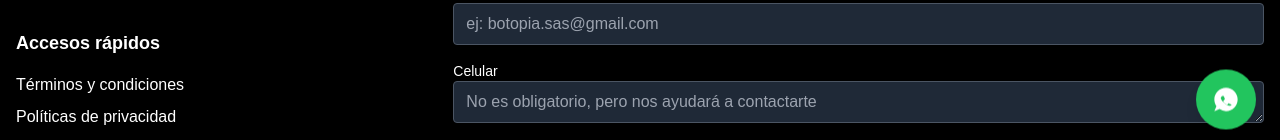
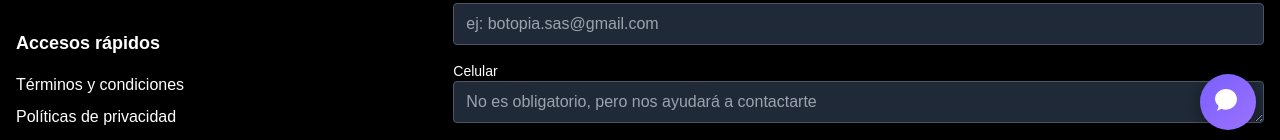
Before and after one commit to Botopia-SAS/PaginaWebBotopia, a React (Vite) app: page /contact in a window 1280 px wide. Shown: the part 639-779 px from the top of the page. Built offline with nearby package versions, Linux system fonts and the light colour scheme; no server answers; a web font is replaced by a local one.

Commit message:
Cambio diseño botón whatsaap

```diff
--- a/src/sections/WhatsAppButton.jsx
+++ b/src/sections/WhatsAppButton.jsx
@@ -1,26 +1,53 @@
 import React from "react";
+import PropTypes from "prop-types";
 
-const WhatsAppButton = () => {
-  const whatsappLink = "https://wa.me/573228726267"; // Tu número de WhatsApp en formato internacional
+const WhatsAppButton = ({
+  phoneNumber = "573228726267", // Número por defecto
+  message = "¡Hola! Me gustaría más información.", // Mensaje por defecto
+  size = 56, // Tamaño del botón por defecto
+  iconSize = 32, // Tamaño del ícono
+  backgroundColor = "linear-gradient(135deg, #7A5FFF, #9B72FF)", // Gradiente morado
+  boxShadow = "0 4px 15px rgba(0, 0, 0, 0.3)", // Sombra por defecto
+  position = { bottom: "24px", right: "24px" }, // Posición flotante
+}) => {
+  const whatsappLink = `https://wa.me/${phoneNumber}?text=${encodeURIComponent(message)}`;
 
   return (
     <a
       href={whatsappLink}
       target="_blank"
       rel="noopener noreferrer"
-      className="fixed bottom-6 right-6 bg-green-500 hover:bg-green-600 text-white p-4 rounded-full shadow-lg transition duration-300 animate-bounce z-50"
+      className="fixed flex items-center justify-center rounded-full z-50 animate-bounce" // Añadido efecto de rebote con Tailwind
+      style={{
+        width: size,
+        height: size,
+        background: backgroundColor,
+        boxShadow: boxShadow,
+        ...position, // Posición flotante configurable
+      }}
       aria-label="Chat on WhatsApp"
     >
       <svg
         xmlns="http://www.w3.org/2000/svg"
-        viewBox="0 0 24 24"
-        fill="currentColor"
-        className="w-7 h-7"
+        viewBox="0 0 48 48"
+        fill="white"
+        style={{ width: iconSize, height: iconSize }}
       >
-        <path d="M12 2C6.477 2 2 6.477 2 12c0 2.116.666 4.075 1.8 5.695L2 22l4.468-1.784A9.953 9.953 0 0012 22c5.523 0 10-4.477 10-10S17.523 2 12 2zm5.534 14.065c-.228.643-1.331 1.24-1.84 1.318-.471.073-1.06.104-1.7-.175a12.303 12.303 0 01-2.763-1.65 11.975 11.975 0 01-2.253-2.07c-.559-.678-1.006-1.433-1.302-2.145-.296-.71-.025-1.09.09-1.223.228-.268.468-.54.696-.81.223-.265.456-.324.686-.324.169 0 .336.001.482.01.155.01.365-.06.564.433.214.524.726 1.794.794 1.926.07.132.07.287.006.419a2.352 2.352 0 01-.375.5c-.191.208-.372.367-.562.572-.1.11-.206.228-.3.342-.097.119-.197.248-.06.49.133.235.597.975 1.277 1.581.883.768 1.631 1.007 1.866 1.118.235.111.372.1.502-.056.133-.157.572-.66.727-.884.152-.222.305-.179.514-.107.208.072 1.312.624 1.54.735.227.112.38.168.438.26.057.092.057.54-.171 1.183z" />
+        <path d="M4.5 20c0-8.56 7.44-15.5 16.5-15.5S37.5 11.44 37.5 20 30.06 35.5 21 35.5c-2.44 0-4.56-.56-6.56-1.5L7.5 37.5l2.5-7.06c-2.06-2.5-5.5-6.06-5.5-10.44zm21.56 9.5c-.5-.44-2-1.31-3.13-1.75-1.13-.44-2-.19-2.63.25-.63.44-1 1.12-1.94 1-.94-.12-2.62-1.19-3.69-2.19-.5-.5-.94-1-.81-1.44.12-.44.56-1.44 1-1.88.44-.44.63-.56.94-.94.31-.38.19-.63-.19-.94-.37-.31-.44-.5-.81-.94-.38-.44-1.12-1.44-1.12-2.25s.31-1.56.63-1.88c.5-.62 1.13-.94 1.69-.94h.19c.25 0 .5 0 .63.06.13.06.38.13.5.5.12.37.62 1.87.75 2.19.13.31.25.37.5.25s.69-.37 1.12-.62c.44-.25.88-.06 1.12.06.25.12 1.75 1.25 1.94 1.5.19.25.19.44.13.62-.06.19-.19.31-.38.5-.19.19-.5.44-.75.69-.25.25-.44.38-.06.88.37.5 1.25 1.19 1.88 1.56.63.37 1.19.63 1.56.31s.75-.88 1.12-1.31.5-.44.94-.25c.44.19 2.5 1.25 2.94 1.44.44.19.75.25.87.44.12.19.12 1.12-.25 1.69-.37.56-1.5 2-1.87 2.5-.37.5-.75.62-1.31.62-.56-.01-1.68-.32-2.25-.81z" />
       </svg>
     </a>
   );
 };
 
+// Validación de propiedades con PropTypes
+WhatsAppButton.propTypes = {
+  phoneNumber: PropTypes.string.isRequired, // Número de WhatsApp
+  message: PropTypes.string, // Mensaje inicial
+  size: PropTypes.number, // Tamaño del botón
+  iconSize: PropTypes.number, // Tamaño del ícono
+  backgroundColor: PropTypes.string, // Color o gradiente de fondo
+  boxShadow: PropTypes.string, // Estilo de la sombra
+  position: PropTypes.object, // Posición flotante del botón
+};
+
 export default WhatsAppButton;
```
